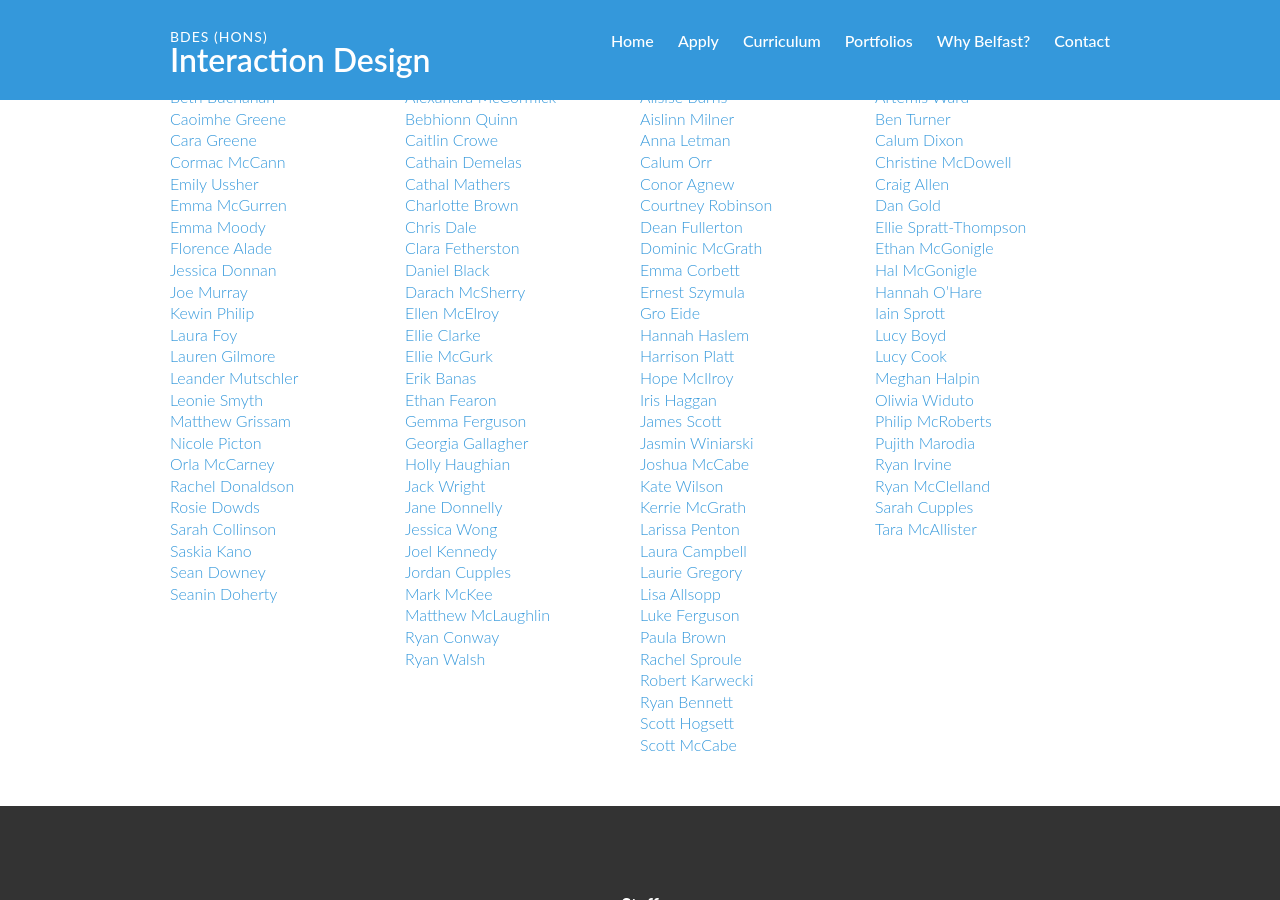
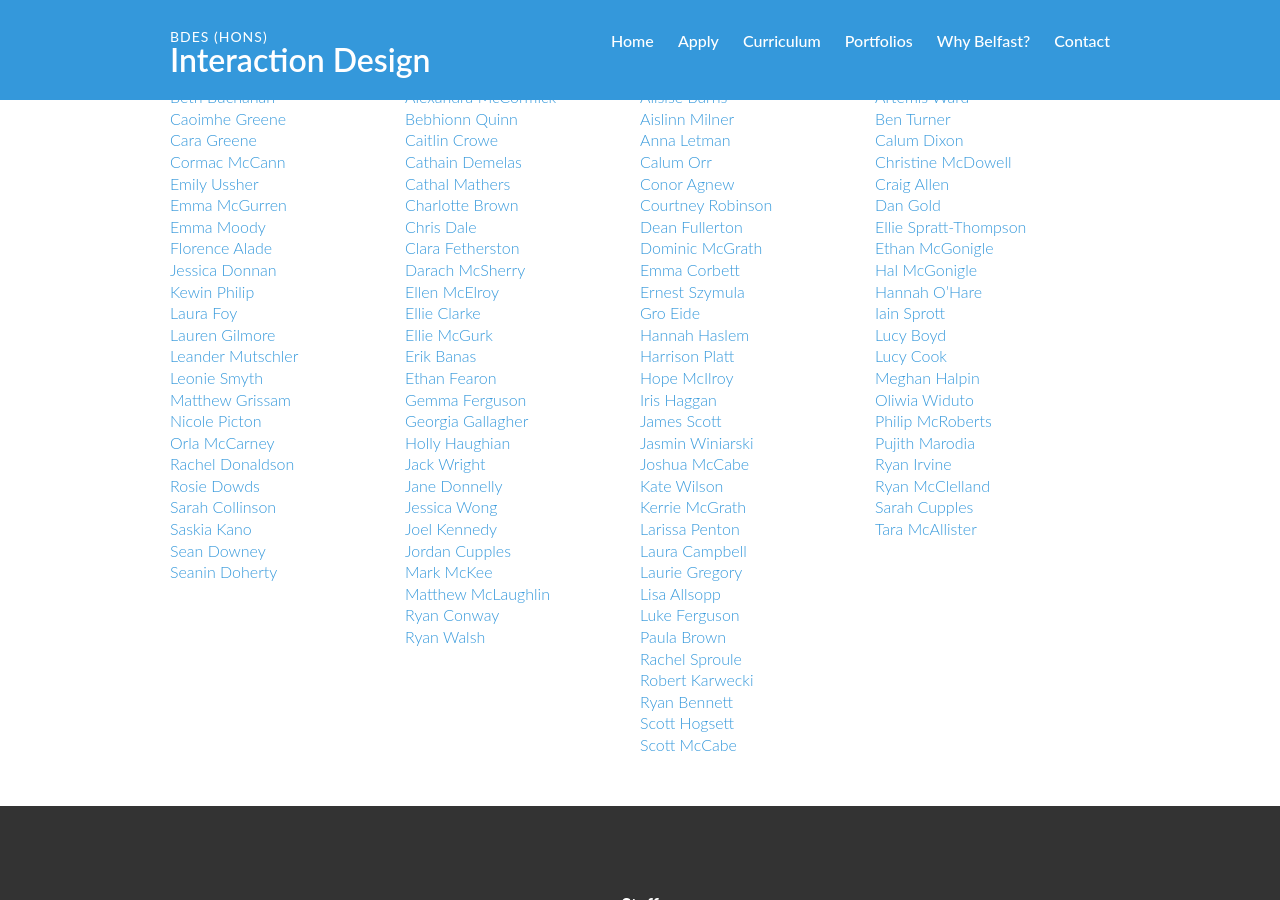
Before and after one commit to ixdbelfast/ixdbelfast.github.io, a Jekyll site: the page built from portfolios.html, in a window 1280 px wide and 900 px high, scrolled down 607 px. Built offline with Jekyll 4.4.1, drawn with Linux system fonts in a browser that asks for light colours.

Commit message:
Update yeargroup.yml

```diff
--- a/_data/yeargroup.yml
+++ b/_data/yeargroup.yml
@@ -34,8 +34,6 @@ year1:
       url: "http://blogs.ulster.ac.uk/emmg/"
     - name: "Emma Moody"
       url: "http://blogs.ulster.ac.uk/emmamoody/"
-    - name: "Joe Murray"
-      url: "http://blogs.ulster.ac.uk/joemurray/"
     - name: "Leander Mutschler"
       url: "https://blogs.ulster.ac.uk/leandermutschler/"
     - name: "Kewin Philip"
@@ -61,8 +59,6 @@ year2:
       url: "https://ebanas410.tumblr.com"
     - name: "Ryan Conway"
       url: "https://ryanconway.tumblr.com"
-    - name: "Daniel Black"
-      url: "https://danblackixd19.tumblr.com"
     - name: "Caitlin Crowe"
       url: "https://caitlincrowe01.tumblr.com"
     - name: "Jordan Cupples"
```
